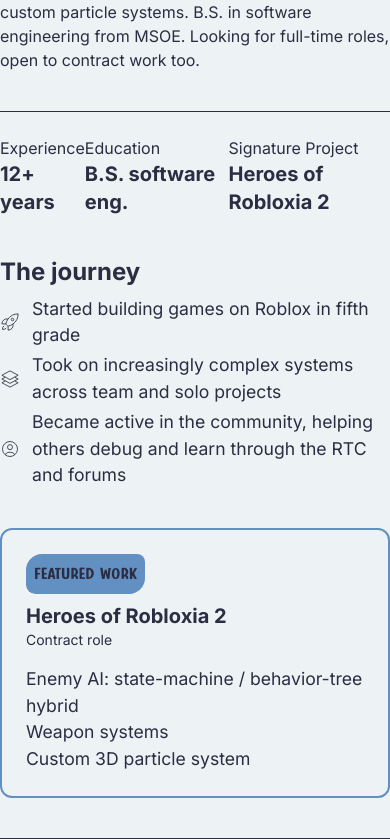
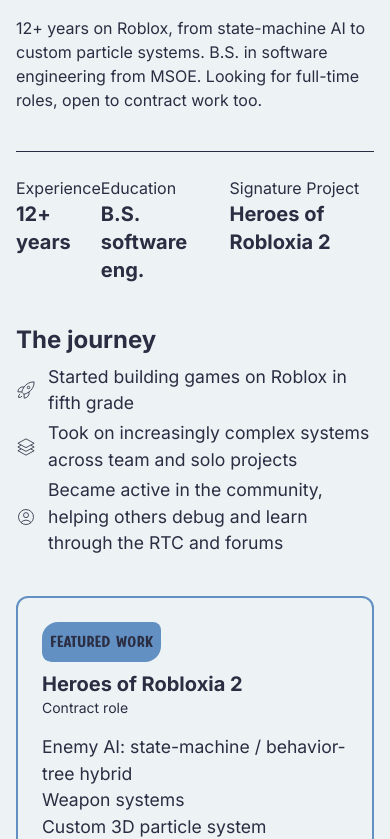
Before and after one commit to akraftzenk/portfolio, a website built with Vite: page index.html in a window 390 px wide. Shown: the part 360-1199 px from the top of the page. Built offline with nearby package versions, Linux system fonts and the light colour scheme; a web font is replaced by a local one.

Commit message:
test solution for small mobile sizing?

```diff
--- a/style.css
+++ b/style.css
@@ -19,9 +19,11 @@
 }
 
 #page-contents {
-  max-width: 900px !important;
+  max-width: 1200px !important;
   margin: 2rem auto;
   display: inline-block;
+  padding-left: 1rem;
+  padding-right: 1rem;
 }
 
 .force-normal-text {
```
